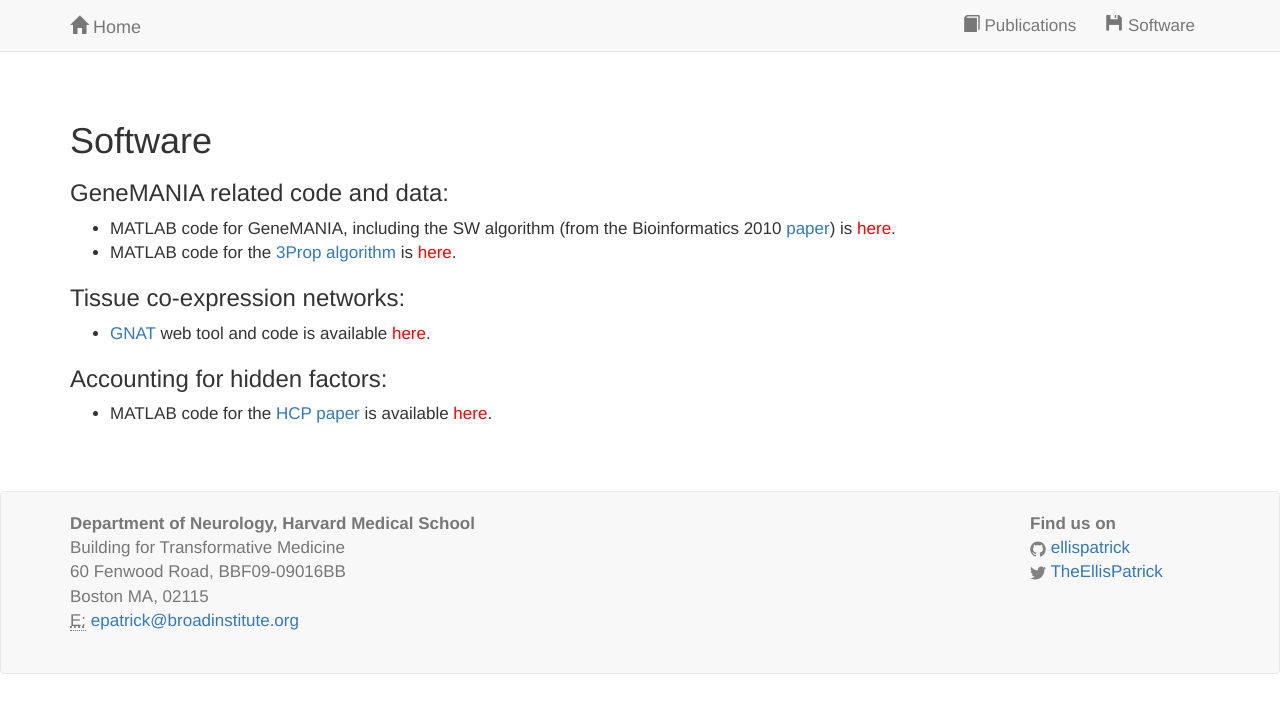
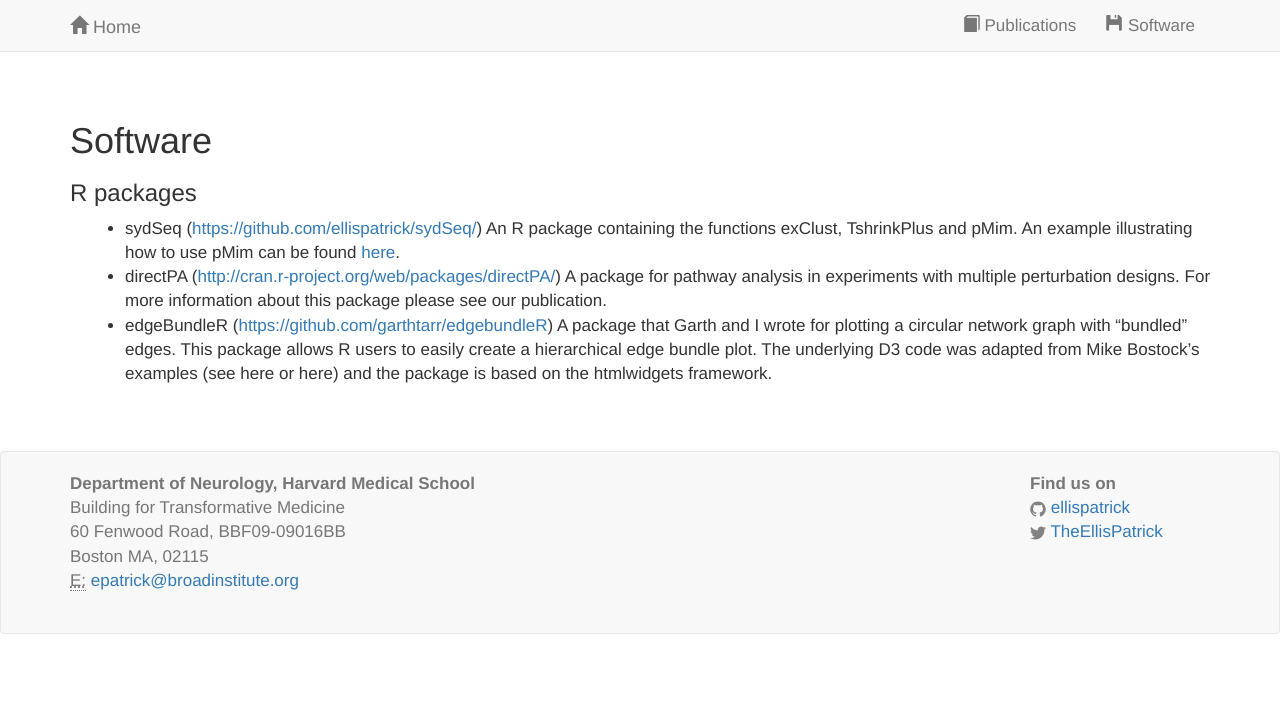
Before and after one commit to ellispatrick/ellispatrick.github.io, a Jekyll site: the page built from software.html, in a window 1280 px wide. Shown: the top 713 px of the page. Built offline with Jekyll 4.4.1, drawn with Linux system fonts in a browser that asks for light colours; nearby versions of some CDN libraries; a style sheet for code colours, icons or effects is not loaded.

Commit message:
Changed software

```diff
--- a/software.html
+++ b/software.html
@@ -2,33 +2,22 @@
 layout: default
 ---
 <br><br>
-<div class="people">
-    <div class="container">
+<div class="container">
      <h1>Software</h1>
-     <h3>GeneMANIA related code and data:</h3>
-     <p>
-     <ul>
-         <li>MATLAB code for GeneMANIA, including the SW algorithm (from the Bioinformatics 2010 <a href="http://www.ncbi.nlm.nih.gov/pubmed/20507895"> paper</a>) is <a href="http://morrislab.med.utoronto.ca/~sara/SW/" style="color:red">here</a>.</li>
-         <li>MATLAB code for the <a href="http://www.ncbi.nlm.nih.gov/pmc/articles/PMC3532359/">3Prop algorithm</a> is <a href="http://ai.stanford.edu/~saram/3propcode.zip" style="color:red">here</a>.</li>
-     </ul>
-      </p>
 
+	 <h3>R packages</h3>
 
-      <h3>Tissue co-expression networks:</h3>
-      <p>
-          <ul>
-          <li><a href="http://www.ncbi.nlm.nih.gov/pubmed/25970446">GNAT</a> web tool and code is available <a href="http://mostafavilab.stat.ubc.ca/gnat/" style="color:red">here</a>.</li>
-          </ul>
-      </p>
+	 <div class="container">
+		<ul>
+			<li>sydSeq (<a href="https://github.com/ellispatrick/sydSeq/">https://github.com/ellispatrick/sydSeq/</a>)
+An R package containing the functions exClust, TshrinkPlus and pMim. An example illustrating how to use pMim can be found <a href="http://www.ellispatrick.com/pmim-example/">here</a>.</li>
 
-    <h3>Accounting for hidden factors:</h3>
-      <p>
-          <ul>
-          <li>MATLAB code for the <a hre="http://www.ncbi.nlm.nih.gov/pubmed/23874524"> HCP paper</a> is available <a href="http://ai.stanford.edu/~saram/HCP/" style="color:red">here</a>.</li>
-          </ul>
-      </p>
+			<li>directPA (<a href="http://cran.r-project.org/web/packages/directPA/">http://cran.r-project.org/web/packages/directPA/</a>)
+A package for pathway analysis in experiments with multiple perturbation designs. For more information about this package please see our publication.</li>
 
+			<li>edgeBundleR (<a href="https://github.com/garthtarr/edgebundleR">https://github.com/garthtarr/edgebundleR</a>)
+A package that Garth and I wrote for plotting a circular network graph with “bundled” edges. This package allows R users to easily create a hierarchical edge bundle plot. The underlying D3 code was adapted from Mike Bostock’s examples (see here or here) and the package is based on the htmlwidgets framework.</li>
+  </ul>
 <br>
-
 </div>
 </div>
```
